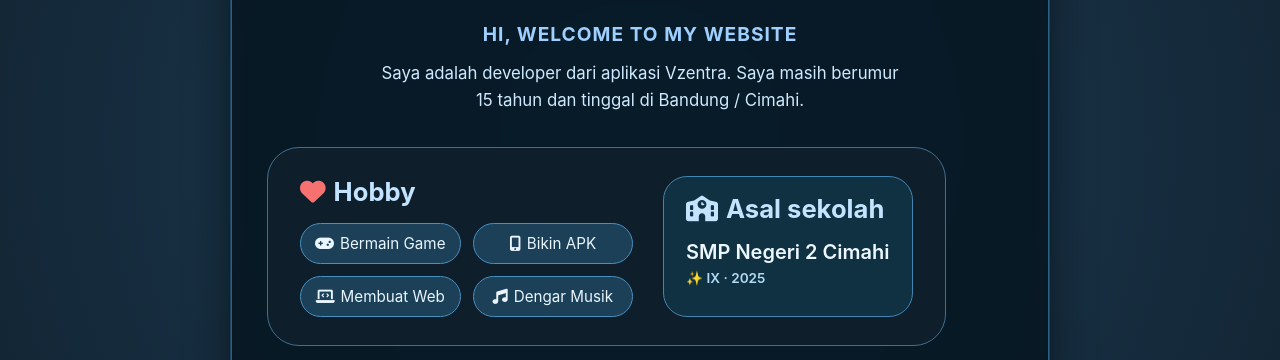
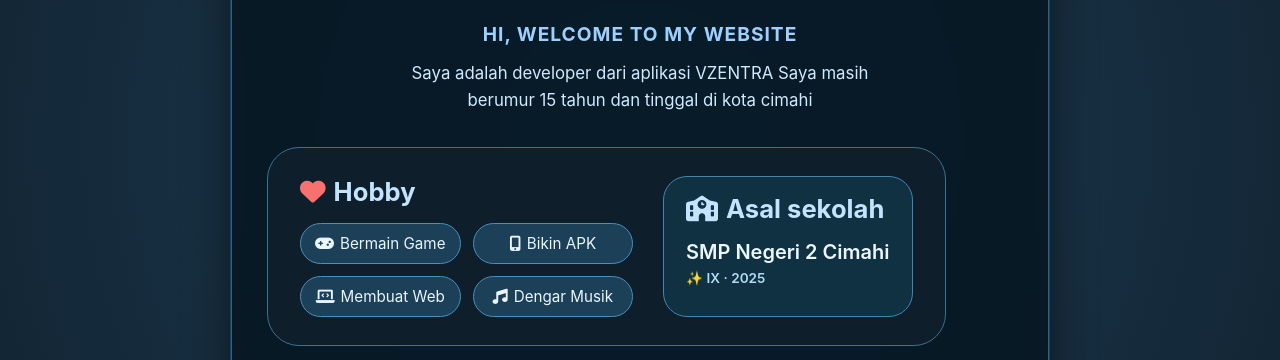
Before and after one commit to ghanzakunbaru1/MY-WEB, a plain HTML site: page index.html in a window 1280 px wide. Shown: the part 259-619 px from the top of the page. Drawn offline with Linux system fonts and the light colour scheme.

Commit message:
Correct text casing and location in bio section

```diff
--- a/index.html
+++ b/index.html
@@ -253,8 +253,8 @@ font-size:.95rem;
 <div class="bio">
 <h3>HI, WELCOME TO MY WEBSITE</h3>
 <p>
-Saya adalah developer dari aplikasi Vzentra.
-Saya masih berumur 15 tahun dan tinggal di Bandung / Cimahi.
+Saya adalah developer dari aplikasi VZENTRA
+Saya masih berumur 15 tahun dan tinggal di kota cimahi
 </p>
 </div>
 
```
